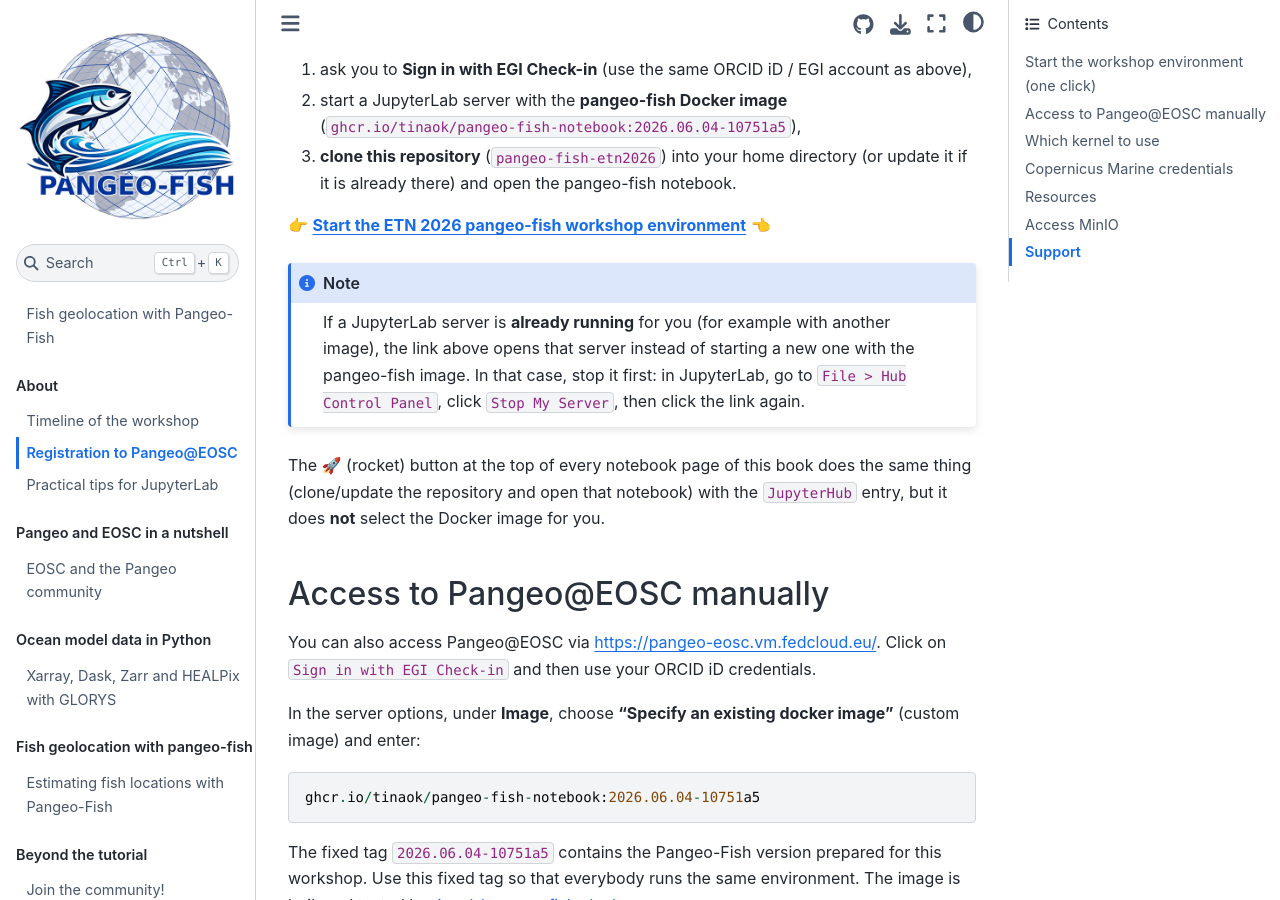
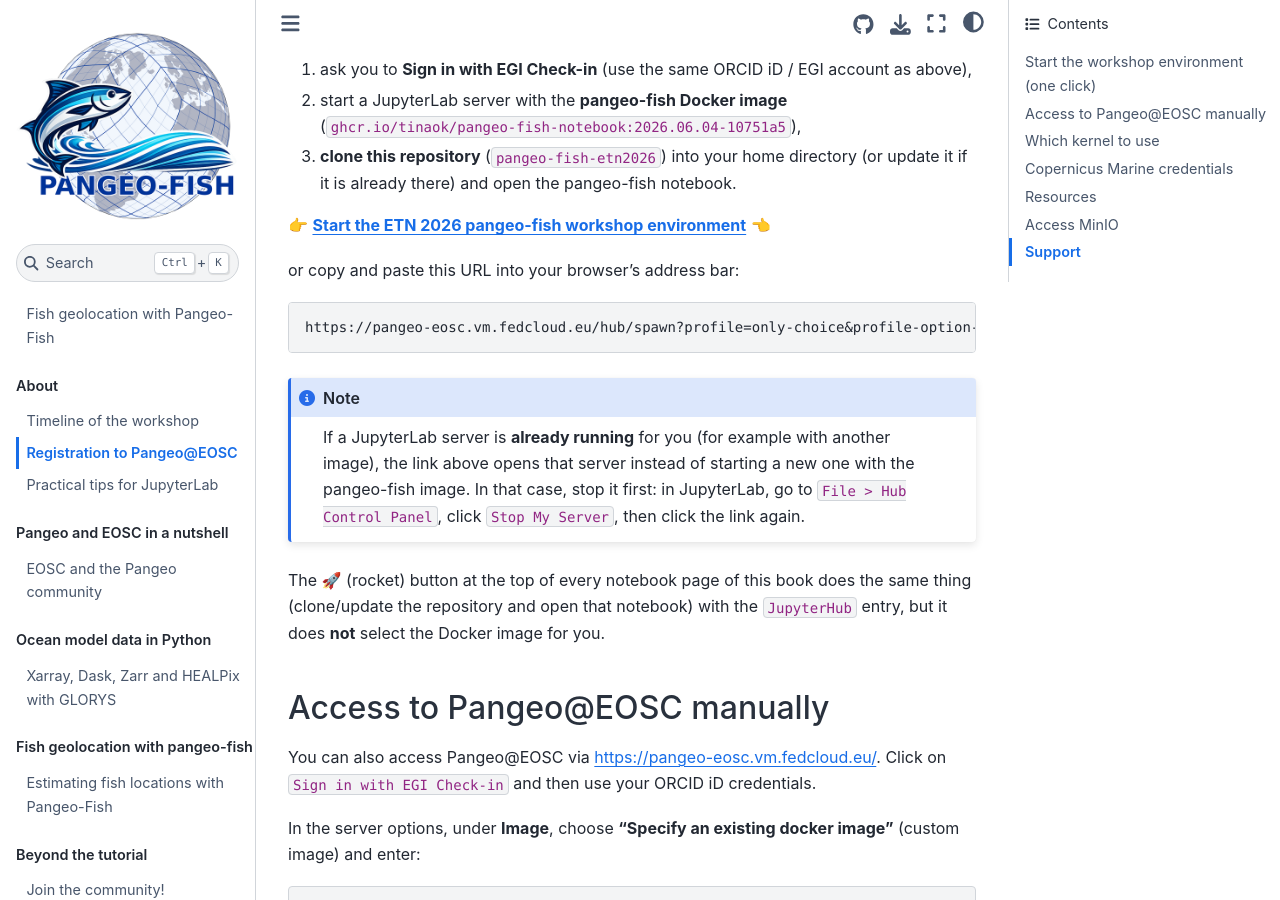
Before and after one commit to pangeo-fish/pangeo-fish-etn2026, a Jupyter Book: the page built from docs/users-getting-started.md, in a window 1280 px wide and 900 px high, scrolled down 1219 px. Built offline with Jupyter Book 1.0.4 settings and Sphinx 7.4.7 and the Sphinx Book theme 1.1.4, drawn with Linux system fonts in a browser that asks for light colours; comment, search, counter and statistics services are not loaded.

Commit message:
Add a copy-paste version of the one-click launch URL
Next to each clickable launch link (README, getting-started page,
pangeo-fish notebook) show the same URL in a code block so that it can
be copied into the browser address bar as is.

Co-Authored-By: Claude Fable 5.1 <noreply@anthropic.com>

````diff
--- a/docs/users-getting-started.md
+++ b/docs/users-getting-started.md
@@ -37,6 +37,12 @@ Once your enrollment has been approved, click on the link below. It will:
 3. **clone this repository** (`pangeo-fish-etn2026`) into your home directory (or update it if it is already there) and open the pangeo-fish notebook.
 
 👉 **<a href="https://pangeo-eosc.vm.fedcloud.eu/hub/spawn?profile=only-choice&amp;profile-option-only-choice--image--unlisted-choice=ghcr.io%2Ftinaok%2Fpangeo-fish-notebook%3A2026.06.04-10751a5&amp;next=%2Fhub%2Fuser-redirect%2Fgit-pull%3Frepo%3Dhttps%253A%252F%252Fgithub.com%252Fpangeo-fish%252Fpangeo-fish-etn2026%26urlpath%3Dlab%252Ftree%252Fpangeo-fish-etn2026%252Fdocs%252Fpangeo-fish.ipynb%26branch%3Dmain">Start the ETN 2026 pangeo-fish workshop environment</a>** 👈
+
+or copy and paste this URL into your browser's address bar:
+
+```
+https://pangeo-eosc.vm.fedcloud.eu/hub/spawn?profile=only-choice&profile-option-only-choice--image--unlisted-choice=ghcr.io%2Ftinaok%2Fpangeo-fish-notebook%3A2026.06.04-10751a5&next=%2Fhub%2Fuser-redirect%2Fgit-pull%3Frepo%3Dhttps%253A%252F%252Fgithub.com%252Fpangeo-fish%252Fpangeo-fish-etn2026%26urlpath%3Dlab%252Ftree%252Fpangeo-fish-etn2026%252Fdocs%252Fpangeo-fish.ipynb%26branch%3Dmain
+```
 
 :::{note}
 If a JupyterLab server is **already running** for you (for example with another image), the link above opens that server instead of starting a new one with the pangeo-fish image. In that case, stop it first: in JupyterLab, go to `File > Hub Control Panel`, click `Stop My Server`, then click the link again.
````
Also changed, not shown: README.md (+6 -0 lines), docs/pangeo-fish.ipynb.
